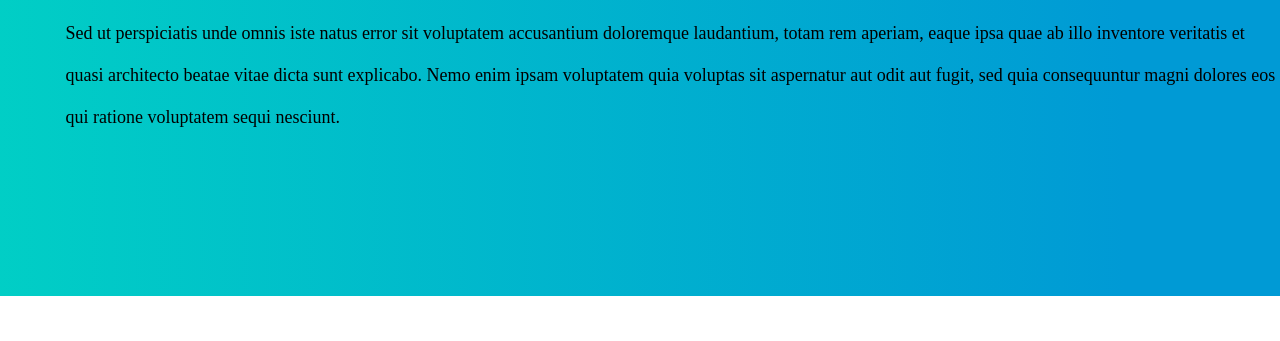
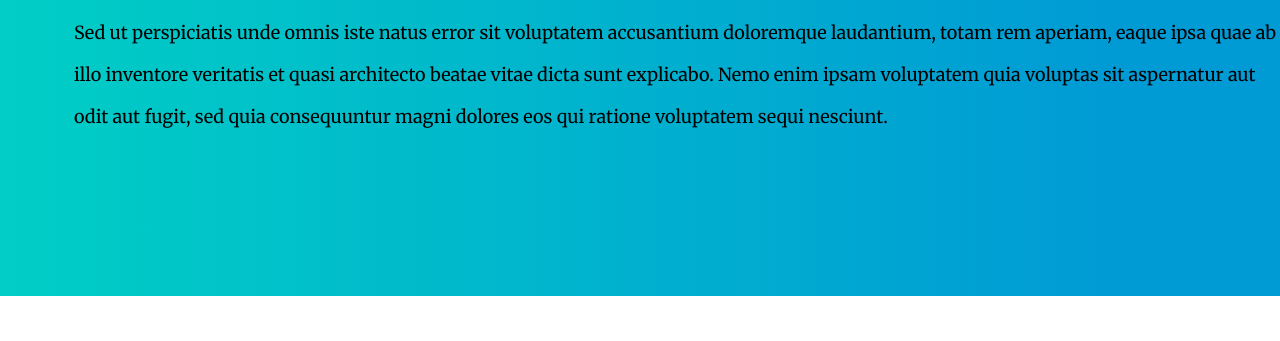
Before and after one commit to RostislavSuslov/Lesson-7, a plain HTML site: page about.html in a window 1280 px wide. Shown: the part 282-623 px from the top of the page. Drawn offline with Linux system fonts and the light colour scheme; a web font is replaced by a local one.

Commit message:
fonts done

```diff
--- a/about.html
+++ b/about.html
@@ -11,6 +11,14 @@
     <link rel="stylesheet" href="assets/css/style.css">
     <link rel="stylesheet" href="assets/css/about.css">
     <link rel="stylesheet" href="assets/css/home.css">
+
+    <link rel="preconnect" href="https://fonts.googleapis.com">
+    <link rel="preconnect" href="https://fonts.gstatic.com" crossorigin>
+    <link href="https://fonts.googleapis.com/css2?family=Bungee+Spice&display=swap" rel="stylesheet">
+
+    <link rel="preconnect" href="https://fonts.googleapis.com">
+    <link rel="preconnect" href="https://fonts.gstatic.com" crossorigin>
+    <link href="https://fonts.googleapis.com/css2?family=Bungee+Spice&family=Rubik+Dirt&display=swap" rel="stylesheet">
 </head>
 
 <body class="about-page">
--- a/assets/css/style.css
+++ b/assets/css/style.css
@@ -1,6 +1,72 @@
+@import url('https://fonts.googleapis.com/css2?family=Inter:wght@200;400;600&family=Merriweather:ital,wght@0,300;0,400;1,900&display=swap');
+@import url('https://fonts.googleapis.com/css2?family=Bungee+Spice&family=Rubik+Dirt&display=swap');
+
+body{
+    font-family: 'Merriweather', serif;
+}
+
 * {
     box-sizing: border-box;
 }
+
+
+@font-face {
+    font-family: "Roboto";
+    font-style: normal;
+    font-weight: 100;
+    src: url("/assets/fonts/Roboto-Thin.ttf") format("truetype");
+}
+
+
+@font-face {
+    font-family: "Roboto";
+    font-style: normal;
+    font-weight: 300;
+    src: url("/assets/fonts/Roboto-Light.ttf") format("truetype");
+}
+
+
+@font-face {
+    font-family: "Roboto";
+    font-style: normal;
+    font-weight: 400;
+    src: url("/assets/fonts/Roboto-Regular.ttf") format("truetype");
+}
+
+
+@font-face {
+    font-family: "Roboto";
+    font-style: normal;
+    font-weight: 500;
+    src: url("/assets/fonts/Roboto-Medium.ttf") format("truetype");
+}
+
+
+@font-face {
+    font-family: "Roboto";
+    font-style: normal;
+    font-weight: 700;
+    src: url("/assets/fonts/Roboto-Bold.ttf") format("truetype");
+}
+
+
+@font-face {
+    font-family: "Roboto";
+    font-style: normal;
+    font-weight: 900;
+    src: url("/assets/fonts/Roboto-Black.ttf") format("truetype");
+}
+
+@font-face {
+    font-family: "PassionsConflict";
+    font-style: normal;
+    font-weight: 400;
+    src: url("/assets/fonts/PassionsConflict-Regular.ttf") format("truetype");
+}
+
+/* body {
+    font-family: "Roboto";
+} */
 
 html {
     font-size: 16px;
```
Also changed, not shown: catalog.html (+2 -0 lines), assets/fonts/PassionsConflict-Regular.ttf (added), assets/fonts/Roboto-Black.ttf (added), assets/fonts/Roboto-Bold.ttf (added), assets/fonts/Roboto-Light.ttf (added), assets/fonts/Roboto-Medium.ttf (added), assets/fonts/Roboto-Regular.ttf (added), assets/fonts/Roboto-Thin.ttf (added).
